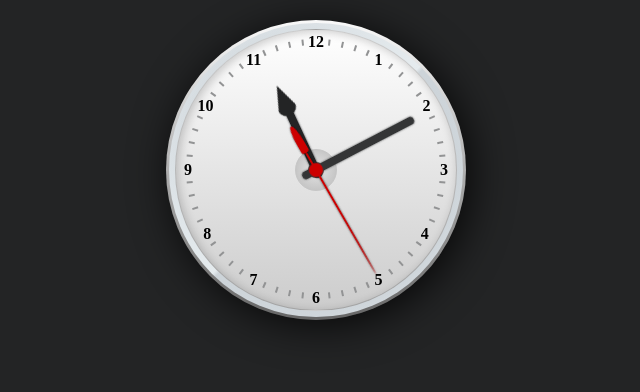
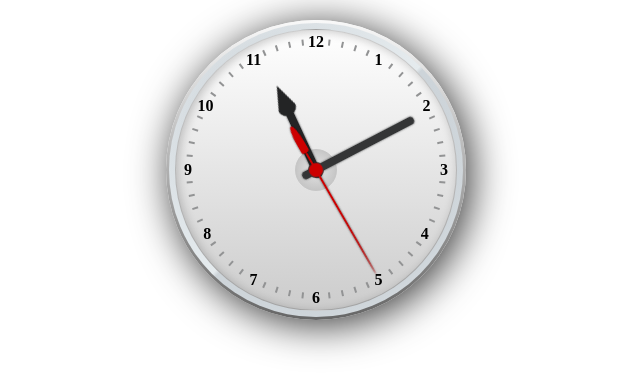
Before and after one commit to MayraJaimes/Clock, a plain HTML site: page index.html in a window 1280 px wide. Shown: the whole page, without its empty margins (324-964 px from the left). Drawn offline with Linux system fonts and the light colour scheme.

Commit message:
Add files via upload

```diff
--- a/index.html
+++ b/index.html
@@ -31,7 +31,7 @@
 
 <style>
 
-body { font-size:62.5%; margin:auto; background:#232425 }
+body { font-size:62.5%; margin:auto;}
 ul { list-style:none; margin:0; padding:0 }
 #watch { font-size:1em; position:relative }
 #watch .frame-face {
```
